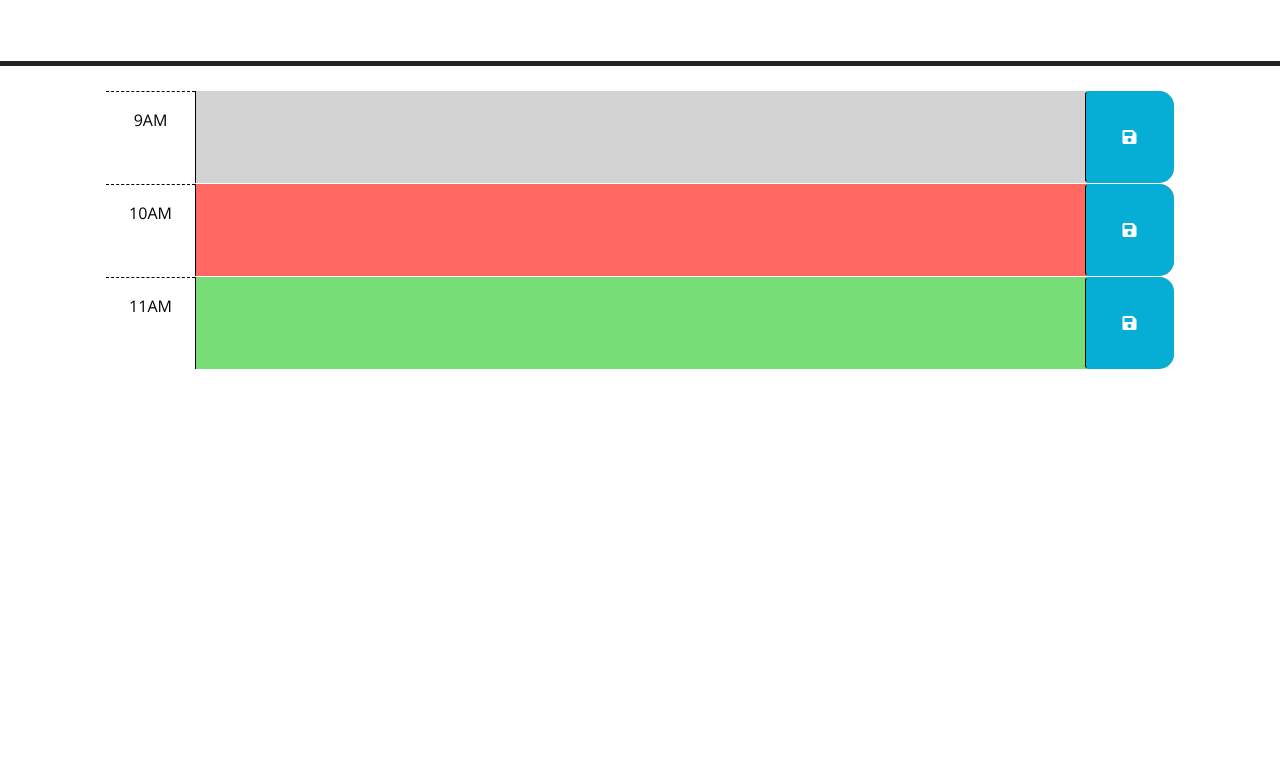
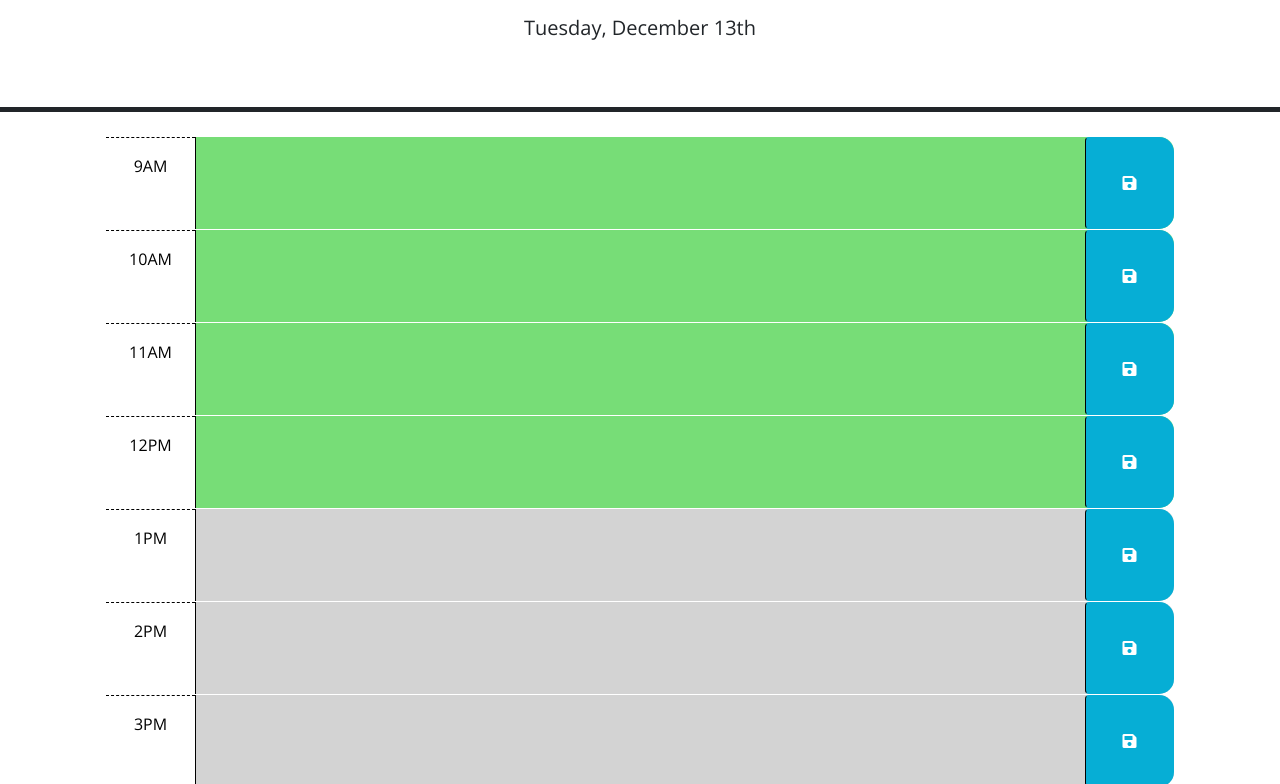
Before and after one commit to Jessyjdi/WorkDayScheduler, a plain HTML site: page index.html in a window 1280 px wide. Shown: the part 166-950 px from the top of the page. Before the commit the page ends 800 px from the top, so only its background shows below. Drawn offline with nearby package versions, Linux system fonts and the light colour scheme; files that its build step writes are made by us from their sources.

Commit message:
update with code

```diff
--- a/Develop/script.js
+++ b/Develop/script.js
@@ -1,23 +1,58 @@
+console.log(this);
+
 // Wrap all code that interacts with the DOM in a call to jQuery to ensure that
 // the code isn't run until the browser has finished rendering all the elements
 // in the html.
-$(function () {
-  // TODO: Add a listener for click events on the save button. This code should
-  // use the id in the containing time-block as a key to save the user input in
-  // local storage. HINT: What does `this` reference in the click listener
-  // function? How can DOM traversal be used to get the "hour-x" id of the
-  // time-block containing the button that was clicked? How might the id be
-  // useful when saving the description in local storage?
-  //
-  // TODO: Add code to apply the past, present, or future class to each time
-  // block by comparing the id to the current hour. HINTS: How can the id
-  // attribute of each time-block be used to conditionally add or remove the
-  // past, present, and future classes? How can Day.js be used to get the
-  // current hour in 24-hour time?
-  //
-  // TODO: Add code to get any user input that was saved in localStorage and set
-  // the values of the corresponding textarea elements. HINT: How can the id
-  // attribute of each time-block be used to do this?
-  //
-  // TODO: Add code to display the current date in the header of the page.
-});
+$(document).ready(function () {
+  console.log("Ready");
+  //display current day & time on the top of the page below h1>p element
+  $("#currentDay").text(moment().format("dddd, MMMM Do")); // https://momentjs.com/docs/#/displaying/
+   $(".saveBtn").on("click", function () {
+      //get nearby values.
+      let text = $(this).siblings(".description").val(); // taken the change from the sibling html description attribute
+      let time = $(this).parent().attr("id"); // taken the change from the parent html id attribute
+
+  // Set item in local storage , Source: https://developer.mozilla.org/en-US/docs/Web/API/Storage/setItem
+      localStorage.setItem(time, text);
+  })
+  //Get item from the local storage,
+  $("#hour8 .description").val(localStorage.getItem("hour8"));
+  $("#hour9 .description").val(localStorage.getItem("hour9"));
+  $("#hour10 .description").val(localStorage.getItem("hour10"));
+  $("#hour11 .description").val(localStorage.getItem("hour11"));
+  $("#hour12 .description").val(localStorage.getItem("hour12"));
+  $("#hour1 .description").val(localStorage.getItem("hour1"));
+  $("#hour2 .description").val(localStorage.getItem("hour2"));
+  $("#hour3 .description").val(localStorage.getItem("hour3"));
+  $("#hour4 .description").val(localStorage.getItem("hour4"));
+  $("#hour5 .description").val(localStorage.getItem("hour5"));
+
+  function dayScheduler() {
+      //get current number of hours.
+      let currentTime = moment().hour(); // https://day.js.org/en/
+      // [refrence sources: https://www.geeksforgeeks.org/moment-js-introduction/]
+         // loop over time blocks
+      $(".time-block").each(function () {
+          let blockTime = parseInt($(this).attr("id").split("-")[1]);
+          console.log( blockTime, currentTime)
+
+          if (blockTime < currentTime) {
+              $(this).addClass("past");
+              $(this).removeClass("future");
+              $(this).removeClass("present");
+          }
+          else if (blockTime === currentTime) {
+              $(this).removeClass("past");
+              $(this).addClass("present");
+              $(this).removeClass("future");
+          }
+          else {
+              $(this).removeClass("present");
+              $(this).removeClass("past");
+              $(this).addClass("future");
+          }
+      })
+  }
+  dayScheduler(); //call the function
+  console.log("End of the Day!");
+})
--- a/Develop/style.css
+++ b/Develop/style.css
@@ -1,6 +1,7 @@
 body {
   font-family: 'Open Sans', sans-serif;
   font-size: 16px;
+
 }
 
 textarea {
--- a/index.html
+++ b/index.html
@@ -18,7 +18,7 @@
       href="https://fonts.googleapis.com/css?family=Open+Sans&display=swap"
       rel="stylesheet"
     />
-    <link rel="stylesheet" href="style.css" />
+    <link rel="stylesheet" href="./Develop/style.css" />
     <title>Work Day Scheduler</title>
   </head>
 
@@ -27,6 +27,7 @@
       <h1 class="display-3">Work Day Scheduler</h1>
       <p class="lead">A simple calendar app for scheduling your work day</p>
       <p id="currentDay" class="lead"></p>
+
     </header>
     <div class="container-lg px-5">
       <!-- Use class for "past", "present", and "future" to apply styles to the
@@ -42,25 +43,74 @@
       <!-- Example of a past time block. The "past" class adds a gray background color. -->
       <div id="hour-9" class="row time-block past">
         <div class="col-2 col-md-1 hour text-center py-3">9AM</div>
+        <textarea class="col-8 col-md-10   description" rows="3"> </textarea>
+        <button class="btn saveBtn col-2 col-md-1" aria-label="save">
+          <i class="fas fa-save" aria-hidden="true"></i>
+        </button>
+      </div>
+
+      <!-- Example of a a present time block. The "present" class adds a red background color. -->
+      <div id="hour-10" class="row time-block past">
+        <div class="col-2 col-md-1 hour text-center py-3">10AM</div>
+        <textarea class="col-8 col-md-10   description" rows="3"> </textarea>
+        <button class="btn saveBtn col-2 col-md-1" aria-label="save">
+          <i class="fas fa-save" aria-hidden="true"></i>
+        </button>
+      </div>
+
+      <!-- Example of a future time block. The "future" class adds a green background color. -->
+      <div id="hour-11" class="row   time-block past">
+        <div class="col-2 col-md-1 hour text-center py-3">11AM</div>
+        <textarea class="col-8 col-md-10  description" rows="3"> </textarea>
+        <button class="btn saveBtn col-2 col-md-1" aria-label="save">
+          <i class="fas fa-save" aria-hidden="true"></i>
+        </button>
+      </div>
+
+      <div id="hour-12" class="row time-block ">
+        <div class="col-2 col-md-1 hour text-center py-3">12PM</div>
         <textarea class="col-8 col-md-10 description" rows="3"> </textarea>
         <button class="btn saveBtn col-2 col-md-1" aria-label="save">
           <i class="fas fa-save" aria-hidden="true"></i>
         </button>
       </div>
 
-      <!-- Example of a a present time block. The "present" class adds a red background color. -->
-      <div id="hour-10" class="row time-block present">
-        <div class="col-2 col-md-1 hour text-center py-3">10AM</div>
+      <div id="hour-1" class="row time-block ">
+        <div class="col-2 col-md-1 hour text-center py-3">1PM</div>
+        <textarea class="col-8 col-md-10  description" rows="3"> </textarea>
+        <button class="btn saveBtn col-2 col-md-1" aria-label="save">
+          <i class="fas fa-save" aria-hidden="true"></i>
+        </button>
+      </div>
+
+      <div id="hour-2" class="row time-block  ">
+        <div class="col-2 col-md-1 hour text-center py-3">2PM</div>
         <textarea class="col-8 col-md-10 description" rows="3"> </textarea>
         <button class="btn saveBtn col-2 col-md-1" aria-label="save">
           <i class="fas fa-save" aria-hidden="true"></i>
         </button>
       </div>
 
-      <!-- Example of a future time block. The "future" class adds a green background color. -->
-      <div id="hour-11" class="row time-block future">
-        <div class="col-2 col-md-1 hour text-center py-3">11AM</div>
-        <textarea class="col-8 col-md-10 description" rows="3"> </textarea>
+      <div id="hour-3" class="row time-block  ">
+        <div class="col-2 col-md-1 hour text-center py-3">3PM</div>
+        <textarea class="col-8 col-md-10  description" rows="3"> </textarea>
+        <button class="btn saveBtn col-2 col-md-1" aria-label="save">
+          <i class="fas fa-save" aria-hidden="true"></i>
+        </button>
+      </div>
+
+      <div id="hour-4" class="row time-block ">
+        <div class="col-2 col-md-1 hour text-center py-3">4PM</div>
+        <textarea class="col-8 col-md-10  description" rows="3"> </textarea>
+        <button class="btn saveBtn col-2 col-md-1" aria-label="save">
+          <i class="fas fa-save" aria-hidden="true"></i>
+        </button>
+      </div>
+
+
+      <div id="hour-5" class="row time-block ">
+        <div class="col-2 col-md-1 hour text-center py-3">5PM</div>
+        <textarea class="col-8 col-md-10  description" rows="3"> </textarea>
         <button class="btn saveBtn col-2 col-md-1" aria-label="save">
           <i class="fas fa-save" aria-hidden="true"></i>
         </button>
@@ -72,7 +122,7 @@
       integrity="sha256-iu/zLUB+QgISXBLCW/mcDi/rnf4m4uEDO0wauy76x7U="
       crossorigin="anonymous"
     ></script>
-
-    <script src="script.js"></script>
+    <script src ="https://cdnjs.cloudflare.com/ajax/libs/moment.js/2.29.4/moment.min.js"></script>
+    <script src="./Develop/script.js"></script>
   </body>
 </html>
```
Also changed, not shown: 1 other file.
